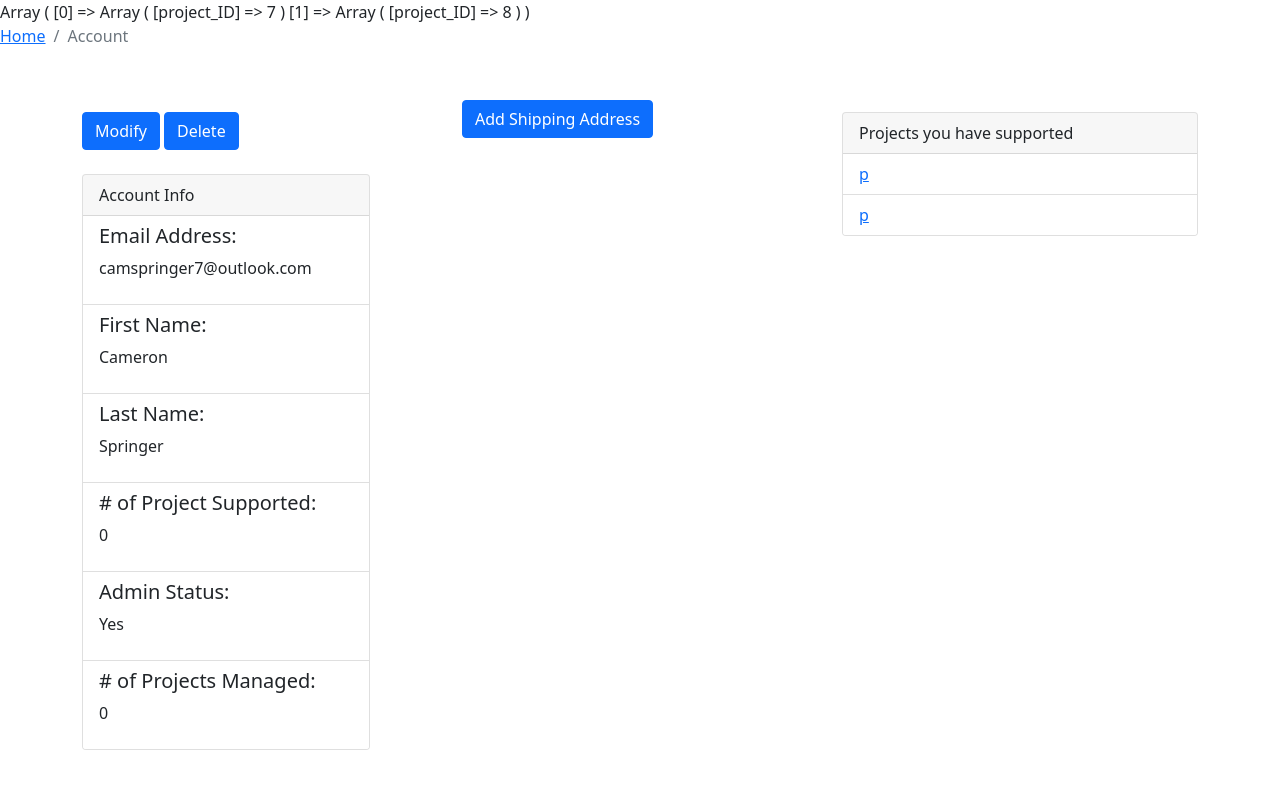
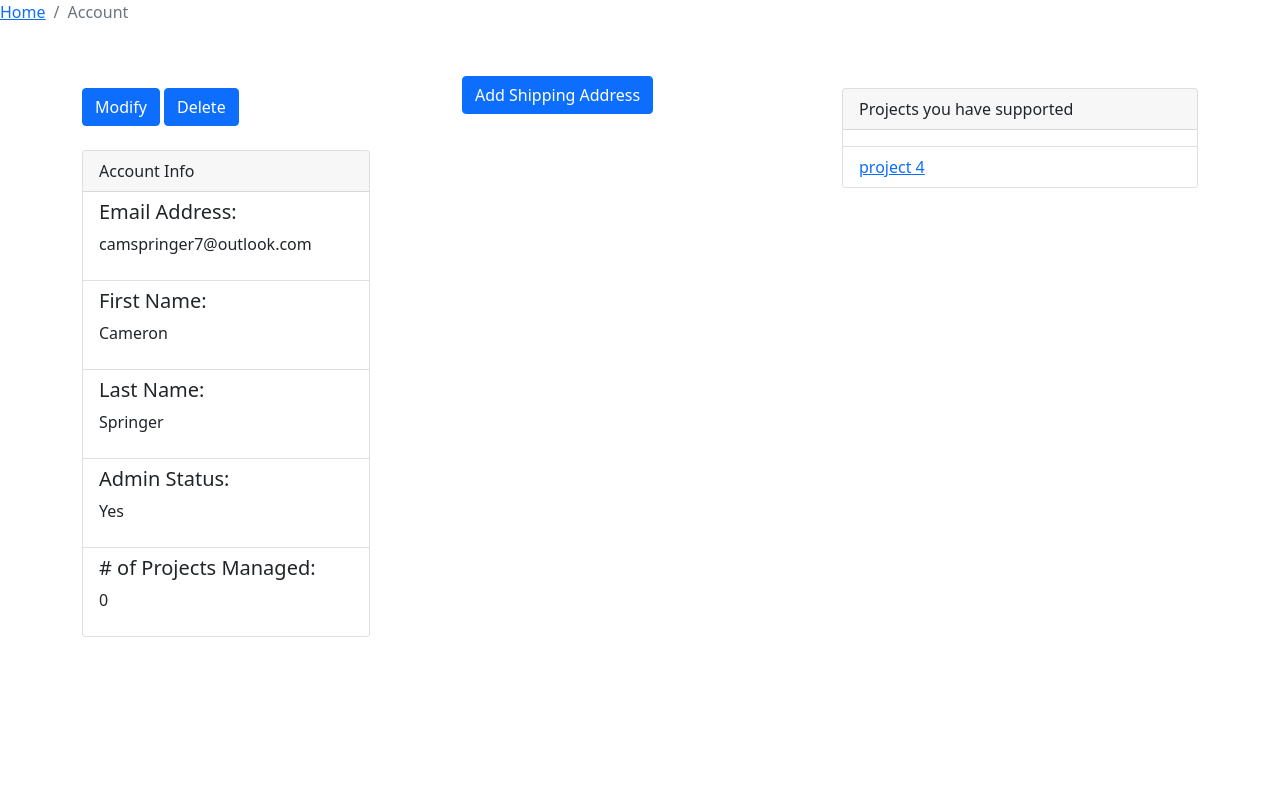
Before and after one commit to springerc4/CrowdFoo, a PHP site: page /account.php in a window 1280 px wide. Run offline with PHP 8.4, Linux system fonts and the light colour scheme; a user stored in the database is signed in; data comes from the database, SQL or seed files in the repository; tables that the repository leaves empty hold one stand-in row (values such as "Sample post").

Commit message:
fixed account and index

```diff
--- a/account.php
+++ b/account.php
@@ -9,7 +9,6 @@ $account_sql = new SqlOperation($db);
 $account_info = $account_sql->accountInfo($_SESSION['userID']);
 $address_info = $account_sql->addressInfo($_SESSION['userID']);
 $supportedProjects = $account_sql->getUsersSupportedProjects($_SESSION['userID']);
-print_r($supportedProjects);
 ?>
 
 <!DOCTYPE html>
@@ -51,10 +50,6 @@ print_r($supportedProjects);
                             <li class="list-group-item">
                                 <h5>Last Name:</h5>
                                 <p><?php echo $account_info['last_name'] ?></p>
-                            </li>
-                            <li class="list-group-item">
-                                <h5># of Project Supported:</h5>
-                                <p><?php echo $account_info['projects_supported'] ?></p>
                             </li>
                             <li class="list-group-item">
                                 <h5>Admin Status:</h5>
@@ -115,10 +110,12 @@ print_r($supportedProjects);
                         <ul class="list-group list-group-flush">
                             <?php
                             foreach($supportedProjects as $p){
-
+                                $result = $db->prepare('SELECT project_name FROM projects WHERE project_ID = ?');
+                                $result->execute([$p['project_ID']]);
+                                $projectName = $result->fetch();
                             ?>
                             <li class="list-group-item">
-                                <a href="projects.php?projectid=<?=$p['project_ID']?>">p</a>
+                                <a href="projects.php?projectid=<?=$p['project_ID']?>"><?=$projectName['project_name']?></a>
                             </li>
                             <?php } ?>
                         </ul>
@@ -126,6 +123,5 @@ print_r($supportedProjects);
                 </div>
             </div>
         </div>
-
     </body>
 </html>
--- a/index.php
+++ b/index.php
@@ -53,6 +53,9 @@
       border: 1px solid #CCCCCC;
       border-top: none;
       cursor: pointer;
+      position: relative;
+      z-index: 1;
+      background-color: white;
     }
     .result p:hover{
         background: #f2f2f2;
@@ -164,7 +167,7 @@
   ?>
     <div class="card" style="width: 18rem;">
         <div class="card-header">
-            Projects
+            Newest Projects
         </div>
         <ul class="list-group list-group-flush">
             <?php
--- a/sqlfunctions.php
+++ b/sqlfunctions.php
@@ -286,10 +286,15 @@ class SqlOperation {
     }
 
     public function getUserContribution($userID, $projectID){
+        if($userID == null){
+            return null;
+        }
+        else{
         $query = $this->db->prepare('SELECT * FROM money_contributed WHERE user_ID = ? AND project_ID = ?');
         $query->execute(array($userID, $projectID));
         $array = $query->fetch();
         return $array;
+        }
     }
 
     public function getUsersSupportedProjects($userID){
```
Also changed, not shown: project.php (+7 -9 lines).
